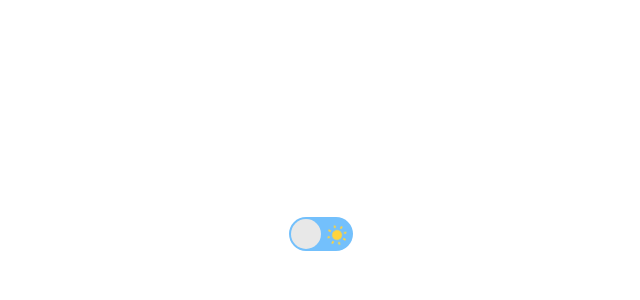
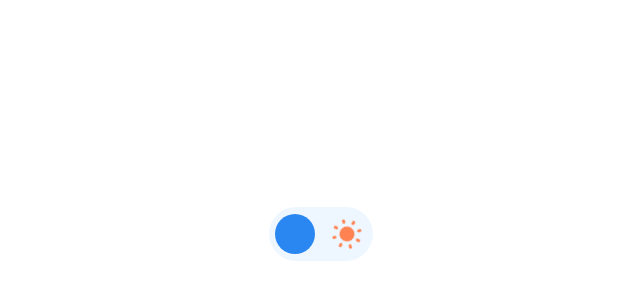
Before and after one commit to nirdhum/mini-ui-components, a plain HTML site: page 2.Toggle/index.html in a window 1280 px wide. Shown: the part 174-474 px from the top of the page, without its empty margins (319-959 px from the left). Drawn offline with Linux system fonts and the light colour scheme.

Commit message:
Updated Toggle

```diff
--- a/2.Toggle/index.html
+++ b/2.Toggle/index.html
@@ -14,7 +14,7 @@
 <body>
     <label class="switch">
         <span class="sun"><svg xmlns="http://www.w3.org/2000/svg" viewBox="0 0 24 24">
-                <g fill="#ffd43b">
+                <g fill="#ff8352">
                     <circle r="5" cy="12" cx="12"></circle>
                     <path
                         d="m21 13h-1a1 1 0 0 1 0-2h1a1 1 0 0 1 0 2zm-17 0h-1a1 1 0 0 1 0-2h1a1 1 0 0 1 0 2zm13.66-5.66a1 1 0 0 1 -.66-.29 1 1 0 0 1 0-1.41l.71-.71a1 1 0 1 1 1.41 1.41l-.71.71a1 1 0 0 1 -.75.29zm-12.02 12.02a1 1 0 0 1 -.71-.29 1 1 0 0 1 0-1.41l.71-.66a1 1 0 0 1 1.41 1.41l-.71.71a1 1 0 0 1 -.7.24zm6.36-14.36a1 1 0 0 1 -1-1v-1a1 1 0 0 1 2 0v1a1 1 0 0 1 -1 1zm0 17a1 1 0 0 1 -1-1v-1a1 1 0 0 1 2 0v1a1 1 0 0 1 -1 1zm-5.66-14.66a1 1 0 0 1 -.7-.29l-.71-.71a1 1 0 0 1 1.41-1.41l.71.71a1 1 0 0 1 0 1.41 1 1 0 0 1 -.71.29zm12.02 12.02a1 1 0 0 1 -.7-.29l-.66-.71a1 1 0 0 1 1.36-1.36l.71.71a1 1 0 0 1 0 1.41 1 1 0 0 1 -.71.24z">
--- a/2.Toggle/style.css
+++ b/2.Toggle/style.css
@@ -14,8 +14,8 @@ body {
     font-size: 17px;
     position: relative;
     display: inline-block;
-    width: 64px;
-    height: 34px;
+    width: 104px;
+    height: 54px;
 }
 
 .switch input {
@@ -31,7 +31,7 @@ body {
     left: 0;
     right: 0;
     bottom: 0;
-    background-color: #73C0FC;
+    background-color: #eef7ff;
     transition: .4s;
     border-radius: 30px;
 }
@@ -39,33 +39,33 @@ body {
 .slider:before {
     position: absolute;
     content: "";
-    height: 30px;
-    width: 30px;
+    height: 40px;
+    width: 40px;
     border-radius: 20px;
-    left: 2px;
-    bottom: 2px;
+    left: 6px;
+    bottom: 7px;
     z-index: 2;
-    background-color: #e8e8e8;
+    background-color: #2a87f1;
     transition: .4s;
 }
 
 .sun svg {
     position: absolute;
-    top: 6px;
-    left: 36px;
+    top: 9px;
+    left: 60px;
     z-index: 1;
-    width: 24px;
-    height: 24px;
+    width: 36px;
+    height: 36px;
 }
 
 .moon svg {
-    fill: #73C0FC;
+    fill: #e6f4ff;
     position: absolute;
-    top: 5px;
+    top: 10px;
     left: 5px;
     z-index: 1;
-    width: 24px;
-    height: 24px;
+    width: 36px;
+    height: 36px;
 }
 
 /* .switch:hover */
@@ -117,5 +117,6 @@ body {
 }
 
 .input:checked+.slider:before {
-    transform: translateX(30px);
+    transform: translateX(50px);
+    background-color: #e8e8e8;
 }
```
